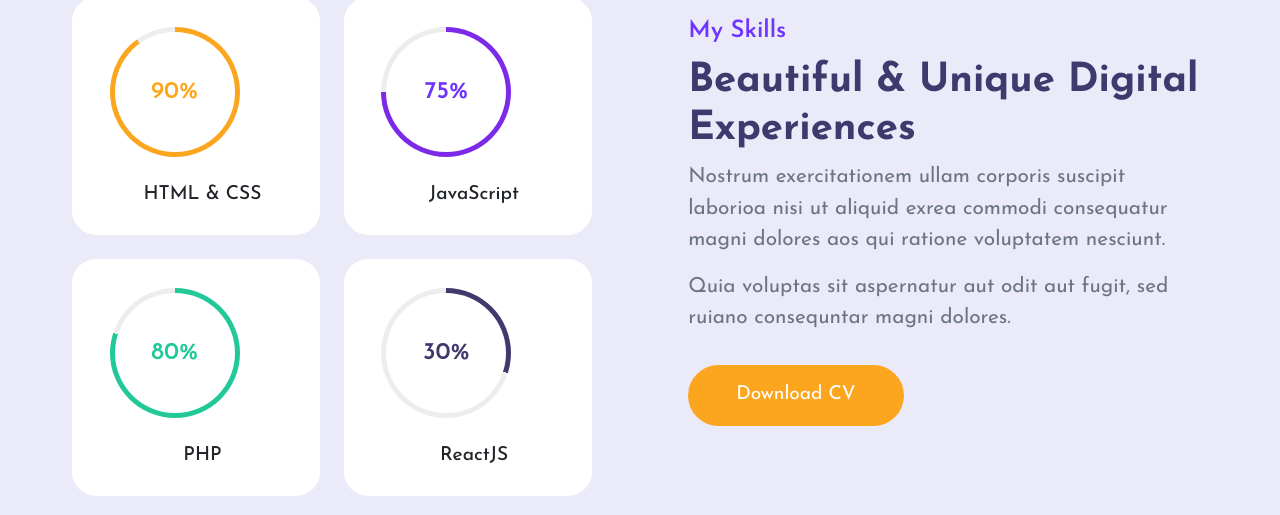
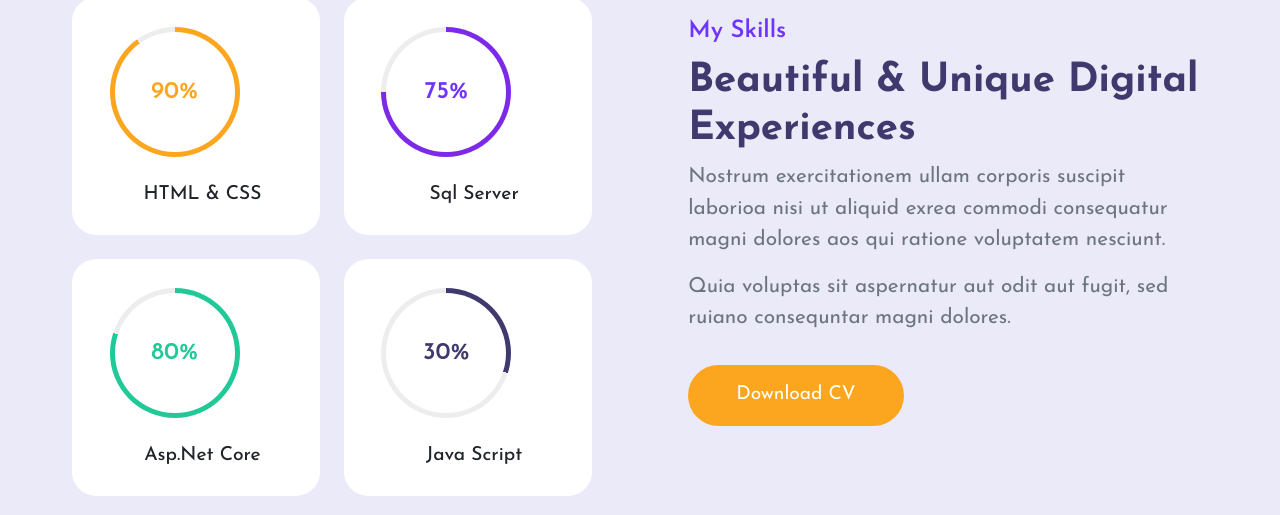
Before and after one commit to Beshoy-05/personal_Portofolio, a plain HTML site: page index.html in a window 1280 px wide. Shown: the part 1342-1857 px from the top of the page. Drawn offline with nearby package versions, Linux system fonts and the light colour scheme.

```diff
--- a/index.html
+++ b/index.html
@@ -189,7 +189,7 @@
                   <span class="progress-value javascript-progress">0%</span>
                 </div>
                 <br />
-                <span class="text">JavaScript</span>
+                <span class="text">Sql Server</span>
               </div>
             </div>
           </div>
@@ -200,7 +200,7 @@
                   <span class="progress-value php-progress">0%</span>
                 </div>
                 <br />
-                <span class="text">PHP</span>
+                <span class="text">Asp.Net Core</span>
               </div>
             </div>
             <div class="col-10 col-md-6 mt-4 mt-md-0">
@@ -209,7 +209,7 @@
                   <span class="progress-value reactjs-progress">0%</span>
                 </div>
                 <br>
-                <span class="text">ReactJS</span>
+                <span class="text">Java Script</span>
               </div>
             </div>
           </div>
```
